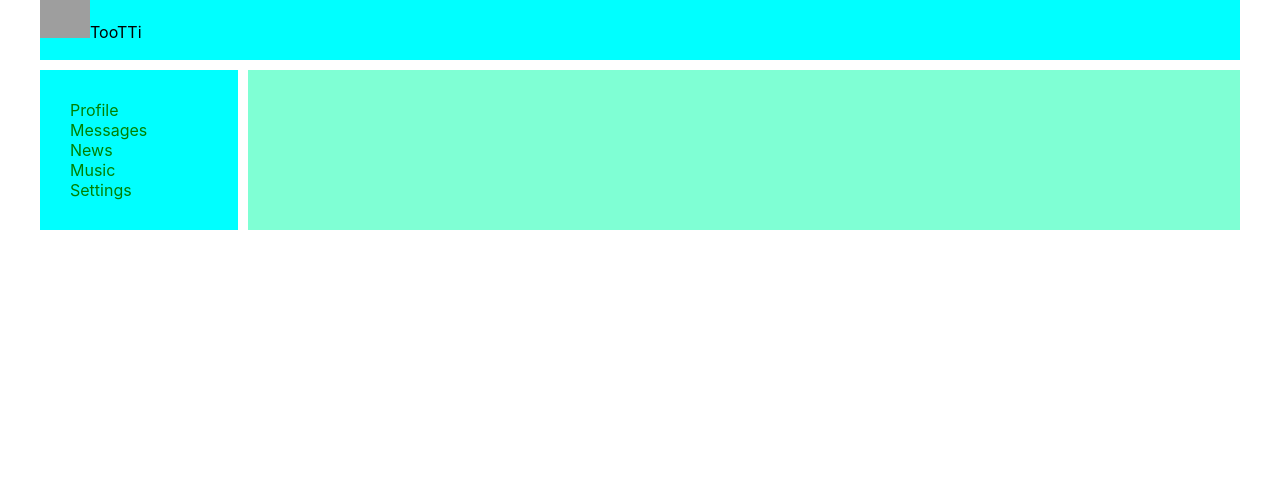
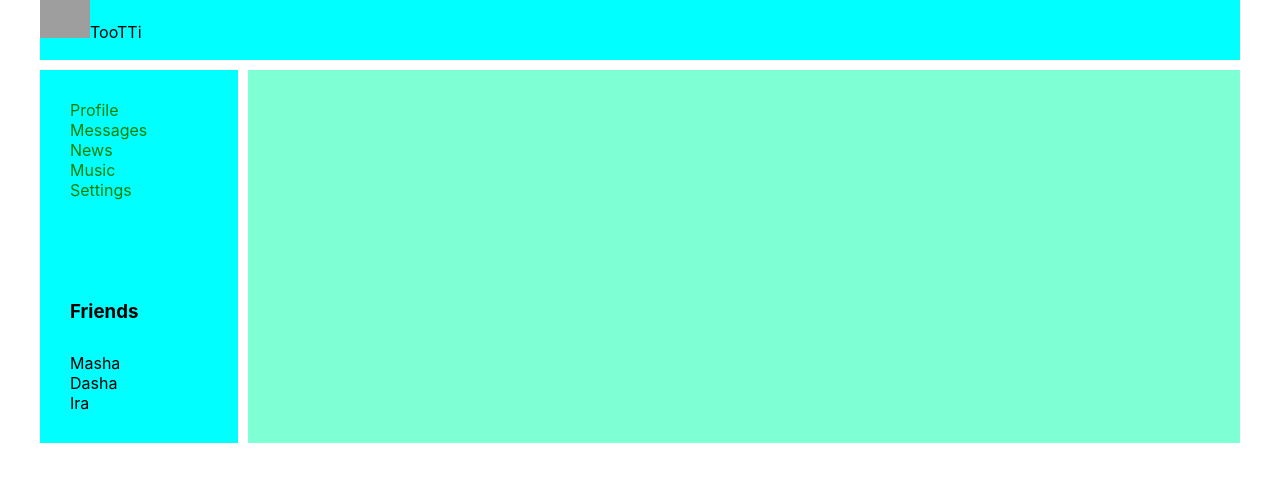
Before and after one commit to AleksandrKhv/01f, a React (Create React App) app: page / in a window 1280 px wide. Shown: the top 482 px of the page. Built offline with nearby package versions, Linux system fonts and the light colour scheme; grey boxes are pictures that could not be loaded.

Commit message:
32(31) +

```diff
--- a/src/App.tsx
+++ b/src/App.tsx
@@ -14,7 +14,6 @@ const App = (props: any) => {
 
 
     return (
-        <BrowserRouter>
         <div className='app-wrapper'>
             <Header/>
             <Navbar/>
@@ -28,7 +27,6 @@ const App = (props: any) => {
             </div>
             {/*<Footer/>*/}
         </div>
-        </BrowserRouter>
     );
 }
 
--- a/src/Redux/state.tsx
+++ b/src/Redux/state.tsx
@@ -27,7 +27,15 @@ let state: any = {
             {id: 10, name: 'Daddy'},
         ],
     },
+    sidebar: {
+        friend: [
+            {id: 1, name: 'Masha'},
+            {id: 2, name: 'Dasha'},
+            {id: 3, name: 'Ira'},
 
+        ]
+
+    },
 }
 
 export default state;
--- a/src/components/Dialogs/DialogItem/DialogItem.tsx
+++ b/src/components/Dialogs/DialogItem/DialogItem.tsx
@@ -9,6 +9,7 @@ const DialogItem = (props: { name: string, id: number }) => {
 
     return (
         <div className={st.dialog}>
+            <img src="https://icons.iconarchive.com/icons/designbolts/free-male-avatars/128/Male-Avatar-Cool-Cap-icon.png" alt=""/>
             <NavLink to={dia} activeClassName={st.use}>{props.name}</NavLink>
         </div>
     );                                           //добавлен активный класс юзер для подсвечивания выбранного юзера
--- a/src/components/Dialogs/Dialogs.module.css
+++ b/src/components/Dialogs/Dialogs.module.css
@@ -13,6 +13,10 @@
     color: green;
     text-decoration: none;
 
+}
+
+.dialog img {
+    width: 30px;
 }
 
 /*.dialogsItems .dialog a.activeDialog {*/
--- a/src/components/Dialogs/Dialogs.tsx
+++ b/src/components/Dialogs/Dialogs.tsx
@@ -4,8 +4,6 @@ import Message from "./Message/Message";
 import DialogItem from "./DialogItem/DialogItem";
 
 const Dialogs = (props: any) => {
-
-
 
     let dialogsElements =
         props.state.dialogs.map((d: { name: string; id: number; }) => <DialogItem name={d.name} id={d.id}/>);
--- a/src/components/Navbar/Navbar.tsx
+++ b/src/components/Navbar/Navbar.tsx
@@ -1,8 +1,9 @@
 import React from "react";
 import st from './Navbar.module.css'
 import {NavLink} from "react-router-dom";
+import Sidebar from './Sidebar/Sidebar';
 
-const Navbar = () => {
+const Navbar = (props: any) => {
     return (
         <nav className={st.nav}>
             <div className={st.item}>
@@ -20,6 +21,9 @@ const Navbar = () => {
             <div className={st.item}>
                 <NavLink to='/settings' activeClassName={st.activeLink}>Settings</NavLink>
             </div>
+            <div>
+                <Sidebar />
+            </div>
         </nav>
     );
 }
--- /dev/null
+++ b/src/components/Navbar/Sidebar/Sidebar.module.css
@@ -0,0 +1,7 @@
+.friends {
+    margin-top: 100px
+}
+
+.friend {
+    margin-top: 30px;
+}
--- /dev/null
+++ b/src/components/Navbar/Sidebar/Sidebar.tsx
@@ -0,0 +1,17 @@
+import React from 'react';
+import st from './Sidebar.module.css'
+
+
+const Sidebar = () => {
+    return (
+        <div className={st.friends}>
+            <div><h3>Friends</h3></div>
+            <div className={st.friend}>
+                <div>Masha</div>
+                <div>Dasha</div>
+                <div>Ira</div>
+            </div>
+        </div>
+    );
+};
+export default Sidebar;
--- a/src/components/Profile/MyPosts/MyPosts.tsx
+++ b/src/components/Profile/MyPosts/MyPosts.tsx
@@ -8,15 +8,22 @@ const MyPosts = (props: any) => {
     let postsElements: any =
         props.posts.map((p: { message: string; likeC: string; }) => <Post message={p.message} likeC={p.likeC}/>);
 
+    let newPostElement: any = React.createRef()
+
+    let addPost = () => {
+        let text= newPostElement.current.value;
+        alert(text)
+    }
+
     return (
         <div className={st.postBlock}>
             <h3>My posts</h3>
             <div>
                 <div>
-                    <textarea>ppc</textarea>
+                    <textarea ref={newPostElement}></textarea>
                 </div>
                 <div>
-                    <button>Add post</button>
+                    <button onClick={addPost}>Add post</button>
                 </div>
             </div>
             <div className={st.posts}>
--- a/src/index.tsx
+++ b/src/index.tsx
@@ -4,11 +4,14 @@ import './index.css';
 import App from './App';
 import reportWebVitals from './reportWebVitals';
 import state from './Redux/state';
+import {BrowserRouter} from 'react-router-dom';
 
 
 ReactDOM.render(
     <React.StrictMode>
-        <App state={state}/>
+        <BrowserRouter>
+            <App state={state}/>
+        </BrowserRouter>
     </React.StrictMode>,
     document.getElementById('root')
 );
```
Lines whose indentation alone changed are shown as unchanged.
